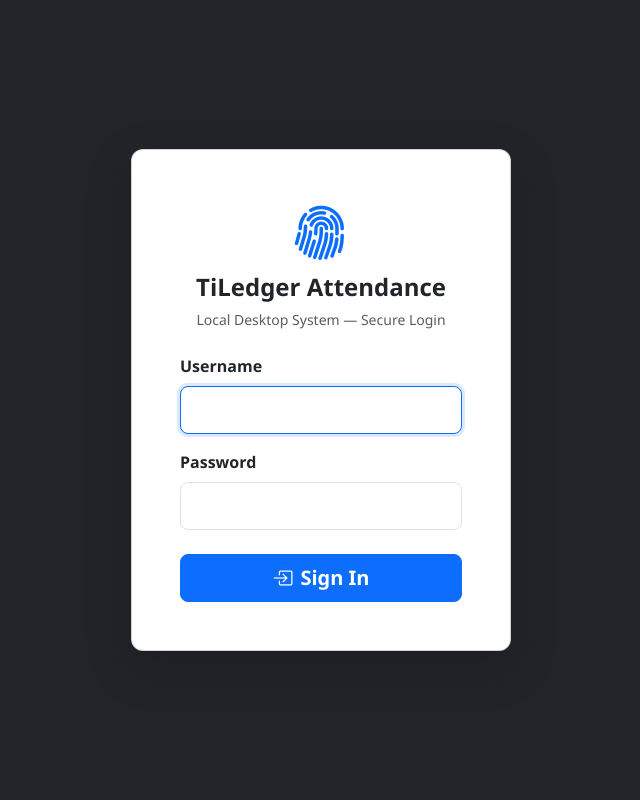
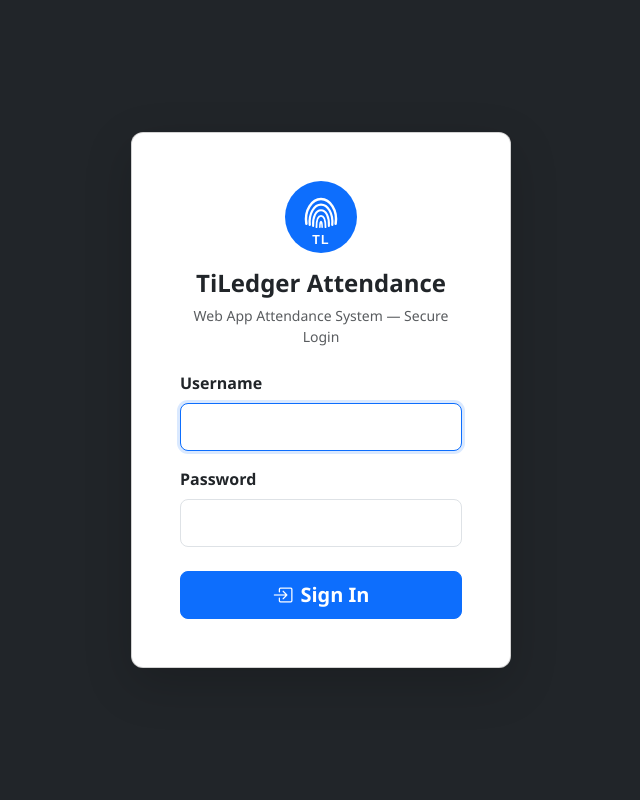
Before and after one commit to samihyder/tiledger-attendance, a Flask app: page /login in a window 1280 px wide. Shown: the whole page, without its empty margins (319-959 px from the left). Run offline with Flask 3, Linux system fonts and the light colour scheme.

Commit message:
Update branding: Web App title, TL thumbprint SVG logo/favicon
- login.html: 'Web App Attendance System' subtitle
- logo.svg: TL monogram inside blue circle with thumbprint scan lines
- base.html: SVG favicon + logo in sidebar brand
- login.html: SVG logo replaces bootstrap fingerprint icon

Co-Authored-By: Claude Sonnet 4.6 <noreply@anthropic.com>

```diff
--- a/templates/base.html
+++ b/templates/base.html
@@ -4,6 +4,7 @@
   <meta charset="UTF-8">
   <meta name="viewport" content="width=device-width, initial-scale=1">
   <title>{% block title %}TiLedger Attendance{% endblock %}</title>
+  <link rel="icon" type="image/svg+xml" href="{{ url_for('static', filename='img/logo.svg') }}">
   <link href="https://cdn.jsdelivr.net/npm/bootstrap@5.3.3/dist/css/bootstrap.min.css" rel="stylesheet">
   <link href="https://cdn.jsdelivr.net/npm/bootstrap-icons@1.11.3/font/bootstrap-icons.css" rel="stylesheet">
   <link href="{{ url_for('static', filename='css/style.css') }}" rel="stylesheet">
@@ -16,7 +17,10 @@
   <!-- Sidebar -->
   <nav class="sidebar bg-dark text-white d-flex flex-column p-0" style="width:240px;min-height:100vh;flex-shrink:0">
     <div class="px-3 py-4 border-bottom border-secondary">
-      <div class="fw-bold fs-5 text-white"><i class="bi bi-fingerprint me-2 text-primary"></i>Attendance</div>
+      <div class="fw-bold fs-5 text-white d-flex align-items-center gap-2">
+        <img src="{{ url_for('static', filename='img/logo.svg') }}" width="28" height="28" alt="TL">
+        TiLedger
+      </div>
       <div class="text-secondary small mt-1">{{ session.full_name }}</div>
       <span class="badge bg-primary mt-1">{{ session.role | replace('_', ' ') | title }}</span>
     </div>
--- a/templates/login.html
+++ b/templates/login.html
@@ -5,9 +5,9 @@
   <div class="card shadow-lg" style="width:380px">
     <div class="card-body p-5">
       <div class="text-center mb-4">
-        <i class="bi bi-fingerprint display-4 text-primary"></i>
-        <h4 class="mt-2 fw-bold">TiLedger Attendance</h4>
-        <p class="text-muted small">Local Desktop System — Secure Login</p>
+        <img src="{{ url_for('static', filename='img/logo.svg') }}" width="72" height="72" alt="TiLedger">
+        <h4 class="mt-3 fw-bold">TiLedger Attendance</h4>
+        <p class="text-muted small">Web App Attendance System — Secure Login</p>
       </div>
 
       {% with messages = get_flashed_messages(with_categories=true) %}
```
Also changed, not shown: static/img/logo.svg (added).
